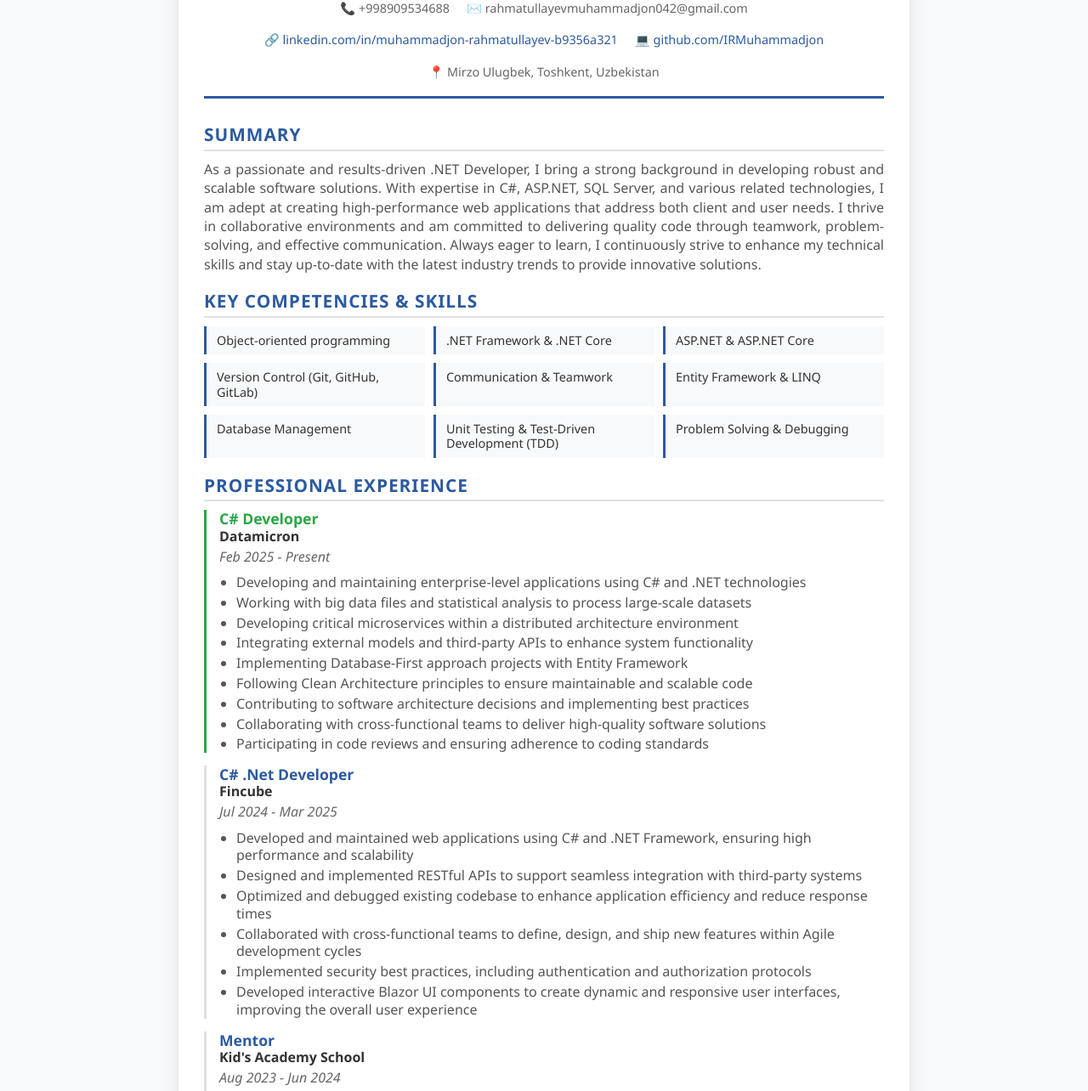
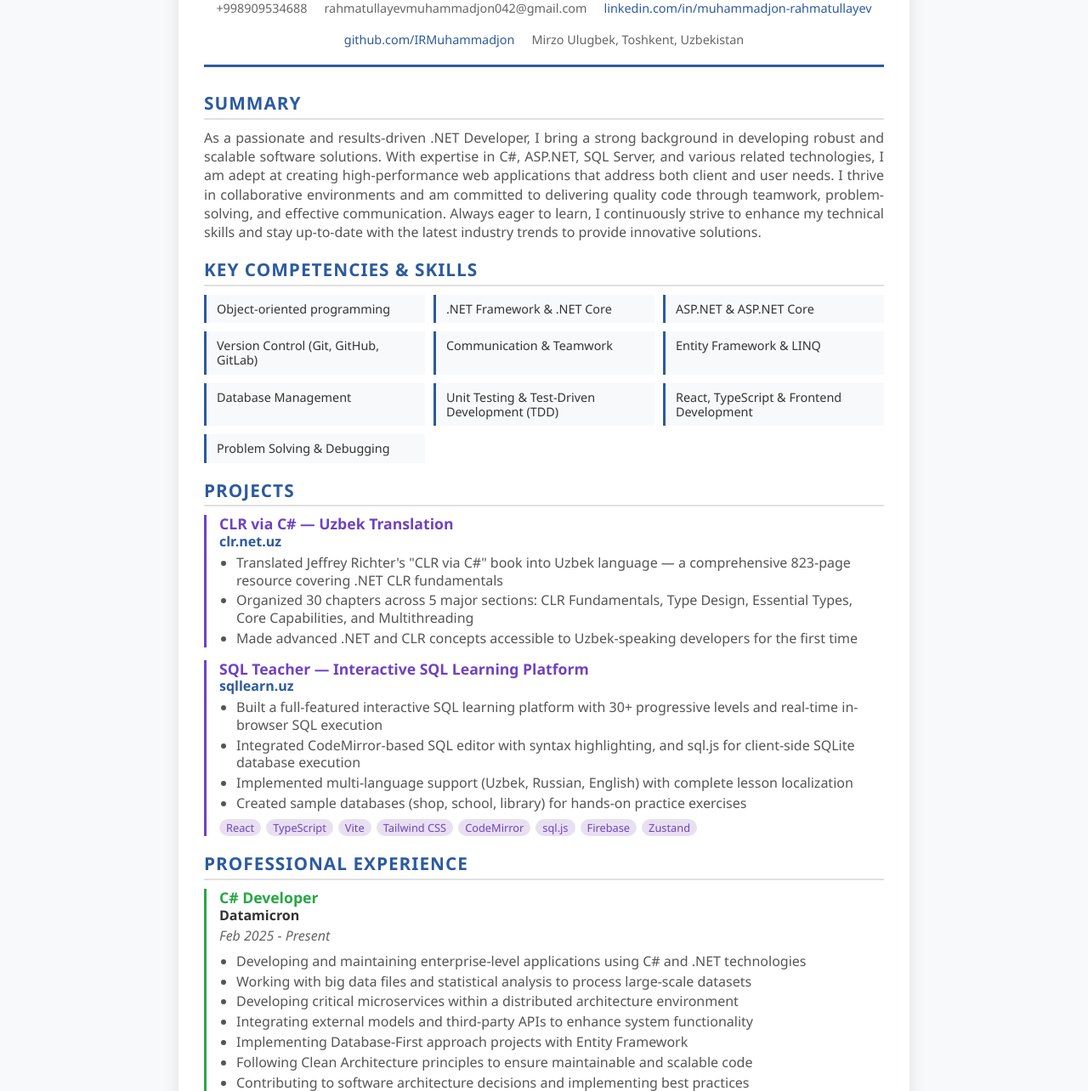
Before and after one commit to IRMuhammadjon/my-resume, a plain HTML site: page index.html in a window 1280 px wide. Shown: the part 112-1396 px from the top of the page at 85% size. Drawn offline with Linux system fonts and the light colour scheme.

Commit message:
Update index.html

```diff
--- a/index.html
+++ b/index.html
@@ -73,7 +73,7 @@
             border-left: 3px solid #2c5aa0;
             font-size: 0.9em;
         }
-        .experience-item, .education-item {
+        .experience-item, .education-item, .project-item {
             margin-bottom: 15px;
             border-left: 3px solid #e0e0e0;
             padding-left: 15px;
@@ -109,6 +109,34 @@
         }
         .current-job .job-title {
             color: #28a745;
+        }
+        .project-item {
+            border-left: 3px solid #6f42c1;
+        }
+        .project-item .job-title {
+            color: #6f42c1;
+        }
+        .project-link {
+            color: #2c5aa0;
+            text-decoration: none;
+            font-weight: bold;
+        }
+        .project-link:hover {
+            text-decoration: underline;
+        }
+        .tech-tags {
+            display: flex;
+            flex-wrap: wrap;
+            gap: 6px;
+            margin-top: 8px;
+        }
+        .tech-tag {
+            background: #e8e0f0;
+            color: #6f42c1;
+            padding: 2px 8px;
+            border-radius: 12px;
+            font-size: 0.8em;
+            font-weight: 500;
         }
 
         .download-btn {
@@ -155,16 +183,16 @@
     </script>
 </head>
 <body>
-    <button class="download-btn" onclick="downloadPDF()">📄 Download PDF</button>
+    <button class="download-btn" onclick="downloadPDF()">Download PDF</button>
     <div class="resume-container">
         <div class="header">
             <div class="name">Muhammadjon Rahmatullayev</div>
             <div class="contact-info">
-                <div class="contact-item">📞 +998909534688</div>
-                <div class="contact-item">✉️ rahmatullayevmuhammadjon042@gmail.com</div>
-                <div class="contact-item">🔗 <a href="https://linkedin.com/in/muhammadjon-rahmatullayev-b9356a321" target="_blank" style="color: #2c5aa0; text-decoration: none;">linkedin.com/in/muhammadjon-rahmatullayev-b9356a321</a></div>
-                <div class="contact-item">💻 <a href="https://github.com/IRMuhammadjon" target="_blank" style="color: #2c5aa0; text-decoration: none;">github.com/IRMuhammadjon</a></div>
-                <div class="contact-item">📍 Mirzo Ulugbek, Toshkent, Uzbekistan</div>
+                <div class="contact-item">+998909534688</div>
+                <div class="contact-item">rahmatullayevmuhammadjon042@gmail.com</div>
+                <div class="contact-item"><a href="https://linkedin.com/in/muhammadjon-rahmatullayev-b9356a321" target="_blank" style="color: #2c5aa0; text-decoration: none;">linkedin.com/in/muhammadjon-rahmatullayev</a></div>
+                <div class="contact-item"><a href="https://github.com/IRMuhammadjon" target="_blank" style="color: #2c5aa0; text-decoration: none;">github.com/IRMuhammadjon</a></div>
+                <div class="contact-item">Mirzo Ulugbek, Toshkent, Uzbekistan</div>
             </div>
         </div>
 
@@ -186,7 +214,47 @@
                 <div class="skill-item">Entity Framework & LINQ</div>
                 <div class="skill-item">Database Management</div>
                 <div class="skill-item">Unit Testing & Test-Driven Development (TDD)</div>
+                <div class="skill-item">React, TypeScript & Frontend Development</div>
                 <div class="skill-item">Problem Solving & Debugging</div>
+            </div>
+        </div>
+
+        <div class="section">
+            <div class="section-title">Projects</div>
+
+            <div class="project-item">
+                <div class="job-title">CLR via C# — Uzbek Translation</div>
+                <div class="company"><a href="https://clr.net.uz/" target="_blank" class="project-link">clr.net.uz</a></div>
+                <div class="description">
+                    <ul>
+                        <li>Translated Jeffrey Richter's "CLR via C#" book into Uzbek language — a comprehensive 823-page resource covering .NET CLR fundamentals</li>
+                        <li>Organized 30 chapters across 5 major sections: CLR Fundamentals, Type Design, Essential Types, Core Capabilities, and Multithreading</li>
+                        <li>Made advanced .NET and CLR concepts accessible to Uzbek-speaking developers for the first time</li>
+                    </ul>
+                </div>
+            </div>
+
+            <div class="project-item">
+                <div class="job-title">SQL Teacher — Interactive SQL Learning Platform</div>
+                <div class="company"><a href="https://www.sqllearn.uz/" target="_blank" class="project-link">sqllearn.uz</a></div>
+                <div class="description">
+                    <ul>
+                        <li>Built a full-featured interactive SQL learning platform with 30+ progressive levels and real-time in-browser SQL execution</li>
+                        <li>Integrated CodeMirror-based SQL editor with syntax highlighting, and sql.js for client-side SQLite database execution</li>
+                        <li>Implemented multi-language support (Uzbek, Russian, English) with complete lesson localization</li>
+                        <li>Created sample databases (shop, school, library) for hands-on practice exercises</li>
+                    </ul>
+                    <div class="tech-tags">
+                        <span class="tech-tag">React</span>
+                        <span class="tech-tag">TypeScript</span>
+                        <span class="tech-tag">Vite</span>
+                        <span class="tech-tag">Tailwind CSS</span>
+                        <span class="tech-tag">CodeMirror</span>
+                        <span class="tech-tag">sql.js</span>
+                        <span class="tech-tag">Firebase</span>
+                        <span class="tech-tag">Zustand</span>
+                    </div>
+                </div>
             </div>
         </div>
 
```
